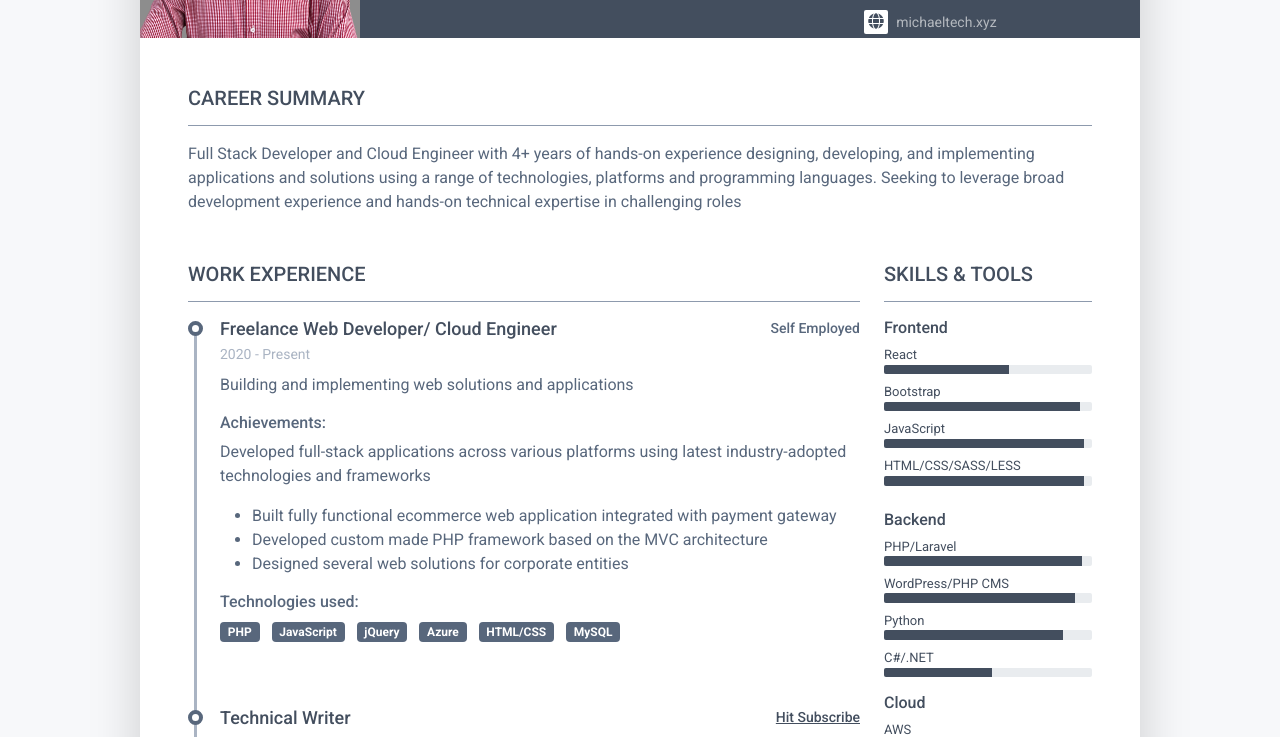
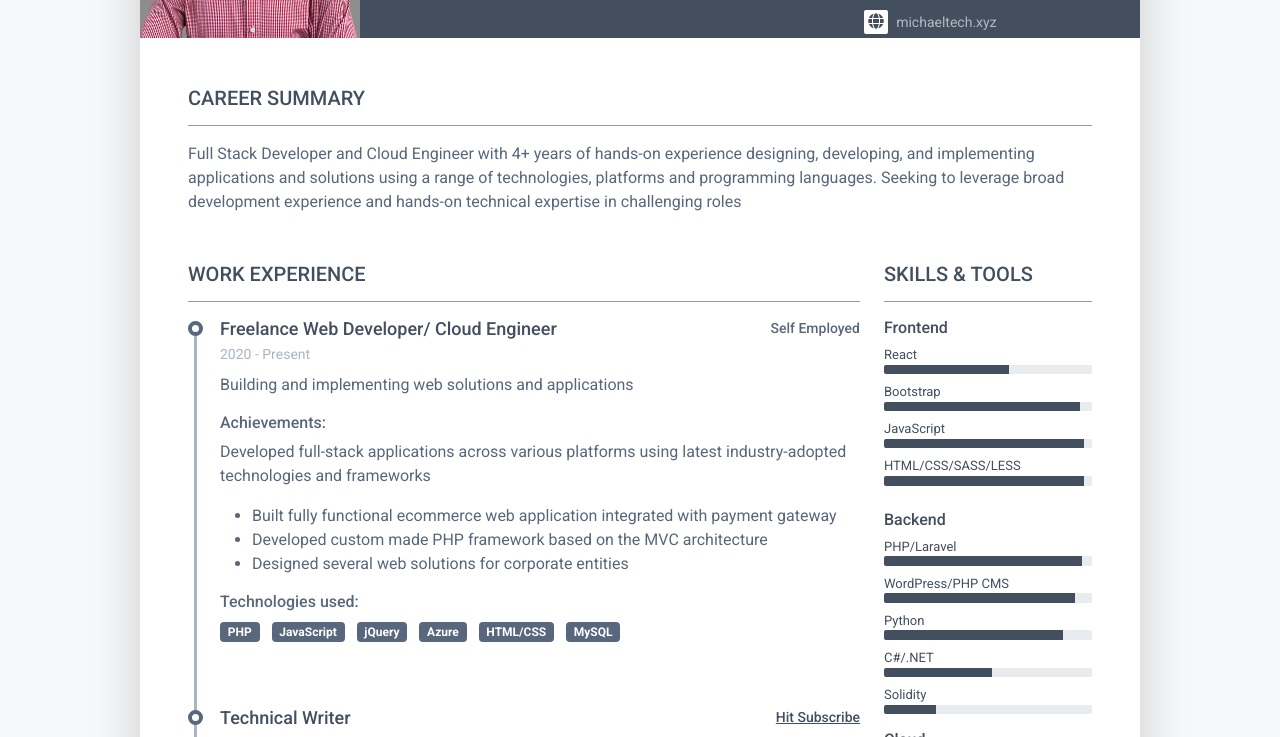
Before and after one commit to MicahelE/My-CV, a plain HTML site: page index.html in a window 1280 px wide. Shown: the part 212-949 px from the top of the page. Drawn offline with Linux system fonts and the light colour scheme.

Commit message:
edit solidity

```diff
--- a/index.html
+++ b/index.html
@@ -259,6 +259,12 @@
 											    <div class="progress-bar theme-progress-bar-dark" role="progressbar" style="width: 52%" aria-valuenow="25" aria-valuemin="0" aria-valuemax="100"></div>
 											</div>
 								        </li>
+										<li class="mb-2">
+								            <div class="resume-skill-name">Solidity</div>
+									        <div class="progress resume-progress">
+											    <div class="progress-bar theme-progress-bar-dark" role="progressbar" style="width: 25%" aria-valuenow="25" aria-valuemin="0" aria-valuemax="100"></div>
+											</div>
+								        </li>
 							        </ul>
 						        </div><!--//resume-skill-item-->
 
@@ -327,7 +333,7 @@
 								    </li>
 								    <li class="mb-0 ps-4 position-relative">
 								        <i class="resume-award-icon fas fa-certificate position-absolute" data-fa-transform="shrink-2"></i>
-								        <div class="resume-award-name"> <a target="_blank" href="https://adscerts.com/scholar/838DC2D71EDF7EF5"> Certified Web Designer </a></div>
+								        <div class="resume-award-name"> <a target="_blank" href="https://www.freecodecamp.org/certification/fcc7714a138-c766-45c1-801f-4fb7fa22d2cd/responsive-web-design"> Certified Web Designer </a></div>
 								        <div class="resume-award-desc">Responsive Web Designer by FreeCodeCamp</div>
 								    </li>
 									<li class="mb-0 ps-4 position-relative">
```
